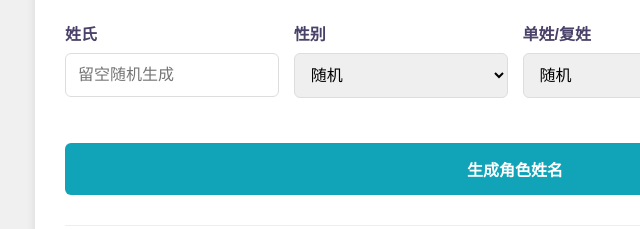
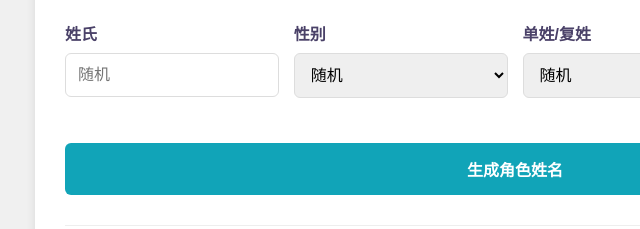
Before and after one commit to yic77455/xiaoshuo-name-generator, a plain HTML site: page index.html in a window 1280 px wide. Shown: the part 379-608 px from the top of the page, 125-765 px from the left. Drawn offline with Linux system fonts and the light colour scheme.

Commit message:
修改index.html

```diff
--- a/index.html
+++ b/index.html
@@ -30,7 +30,7 @@
                 <div class="form-options">
                     <div class="form-group">
                         <label>姓氏</label>
-                        <input type="text" id="surname" placeholder="留空随机生成">
+                        <input type="text" id="surname" placeholder="随机">
                     </div>
                     <div class="form-group">
                         <label>性别</label>
@@ -68,7 +68,7 @@
                 <div class="form-options">
                     <div class="form-group">
                         <label>后缀</label>
-                        <input type="text" id="sect-suffix" value="" placeholder="留空随机选择后缀">
+                        <input type="text" id="sect-suffix" value="" placeholder="随机">
                     </div>
                 </div>
                 <button id="generate-sect" class="generate-btn">生成宗门名称</button>
@@ -82,7 +82,7 @@
                 <div class="form-options">
                     <div class="form-group">
                         <label>后缀</label>
-                        <input type="text" id="realm-suffix" value="" placeholder="留空随机选择后缀">
+                        <input type="text" id="realm-suffix" value="" placeholder="随机">
                     </div>
                 </div>
                 <button id="generate-realm" class="generate-btn">生成秘境名称</button>
@@ -96,7 +96,7 @@
                 <div class="form-options">
                     <div class="form-group">
                         <label>后缀</label>
-                        <input type="text" id="location-suffix" value="" placeholder="留空随机选择后缀">
+                        <input type="text" id="location-suffix" value="" placeholder="随机">
                     </div>
                 </div>
                 <button id="generate-location" class="generate-btn">生成地名</button>
@@ -110,7 +110,7 @@
                 <div class="form-options">
                     <div class="form-group">
                         <label>法宝类型</label>
-                        <input type="text" id="artifact-type" value="" placeholder="留空随机选择法宝类型">
+                        <input type="text" id="artifact-type" value="" placeholder="随机">
                     </div>
                 </div>
                 <button id="generate-artifact" class="generate-btn">生成法宝名称</button>
```
